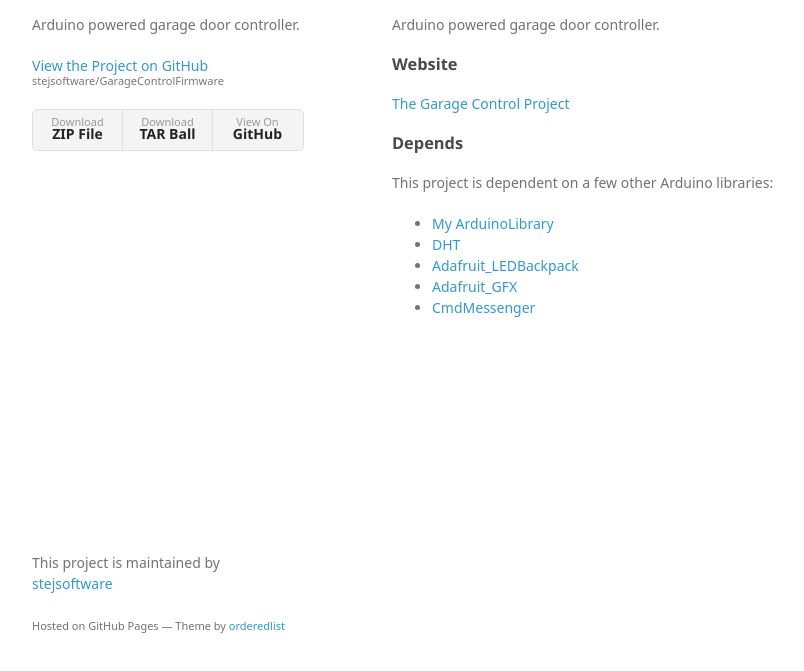
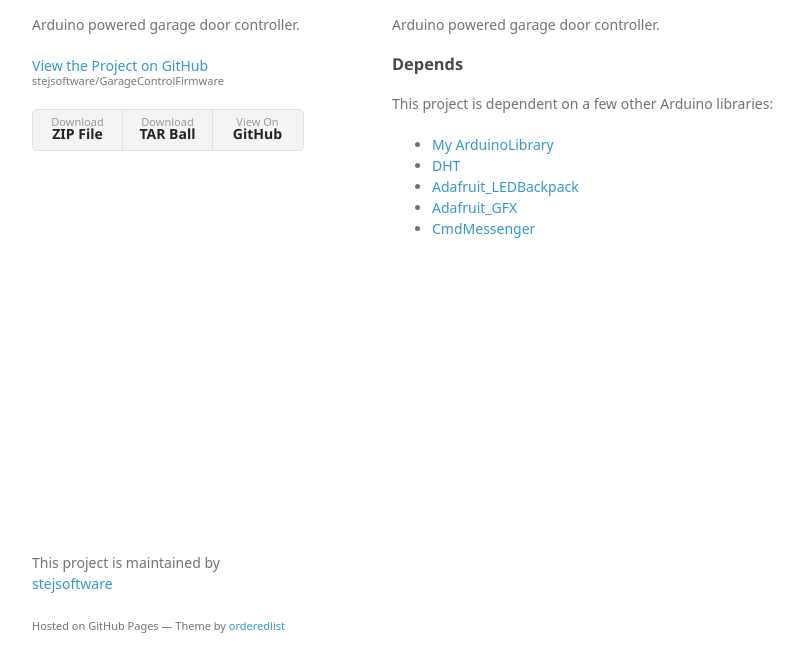
Before and after one commit to stejsoftware/GarageControlFirmware, a plain HTML site: page index.html in a window 1280 px wide. Shown: the part 95-766 px from the top of the page, without its empty margins (178-982 px from the left). Drawn offline with Linux system fonts and the light colour scheme; a web font is replaced by a local one.

Commit message:
Update index.html

```diff
--- a/index.html
+++ b/index.html
@@ -34,11 +34,6 @@
 <p>Arduino powered garage door controller.</p>
 
 <h3>
-<a id="website" class="anchor" href="#website" aria-hidden="true"><span aria-hidden="true" class="octicon octicon-link"></span></a>Website</h3>
-
-<p><a href="http://stejsoftware.com/projects/garage-control">The Garage Control Project</a></p>
-
-<h3>
 <a id="depends" class="anchor" href="#depends" aria-hidden="true"><span aria-hidden="true" class="octicon octicon-link"></span></a>Depends</h3>
 
 <p>This project is dependent on a few other Arduino libraries:</p>
```
